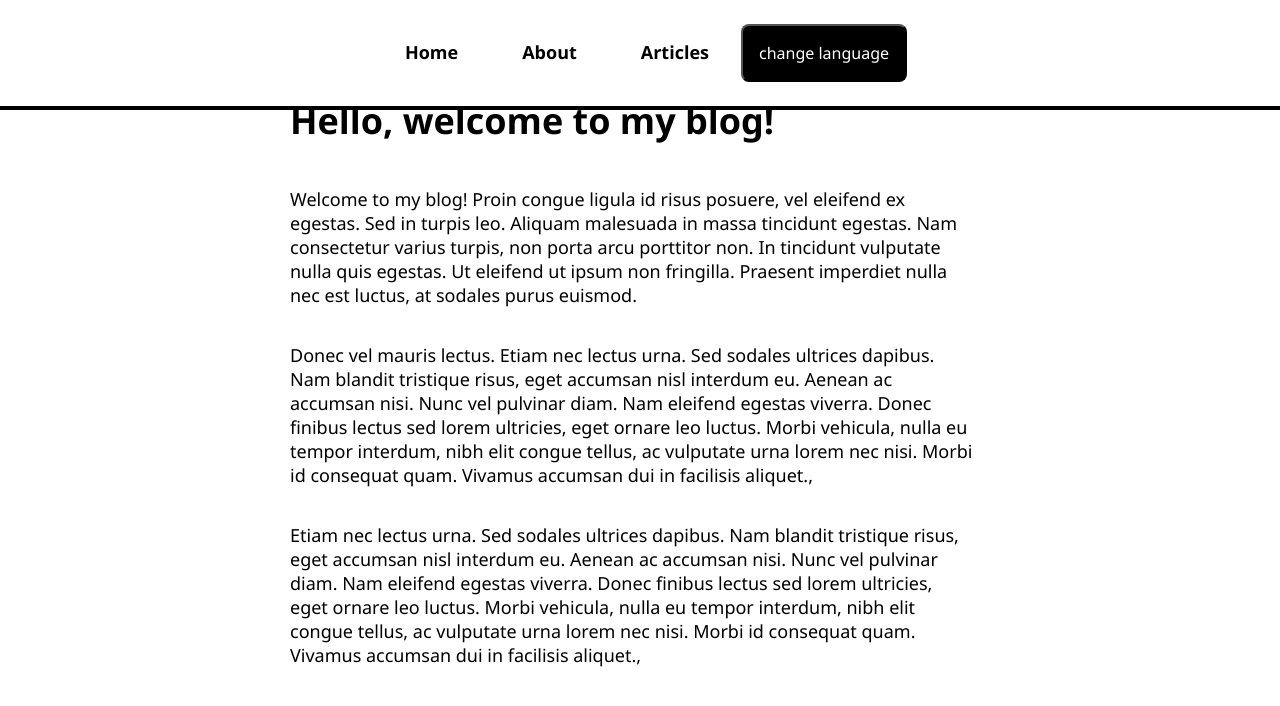
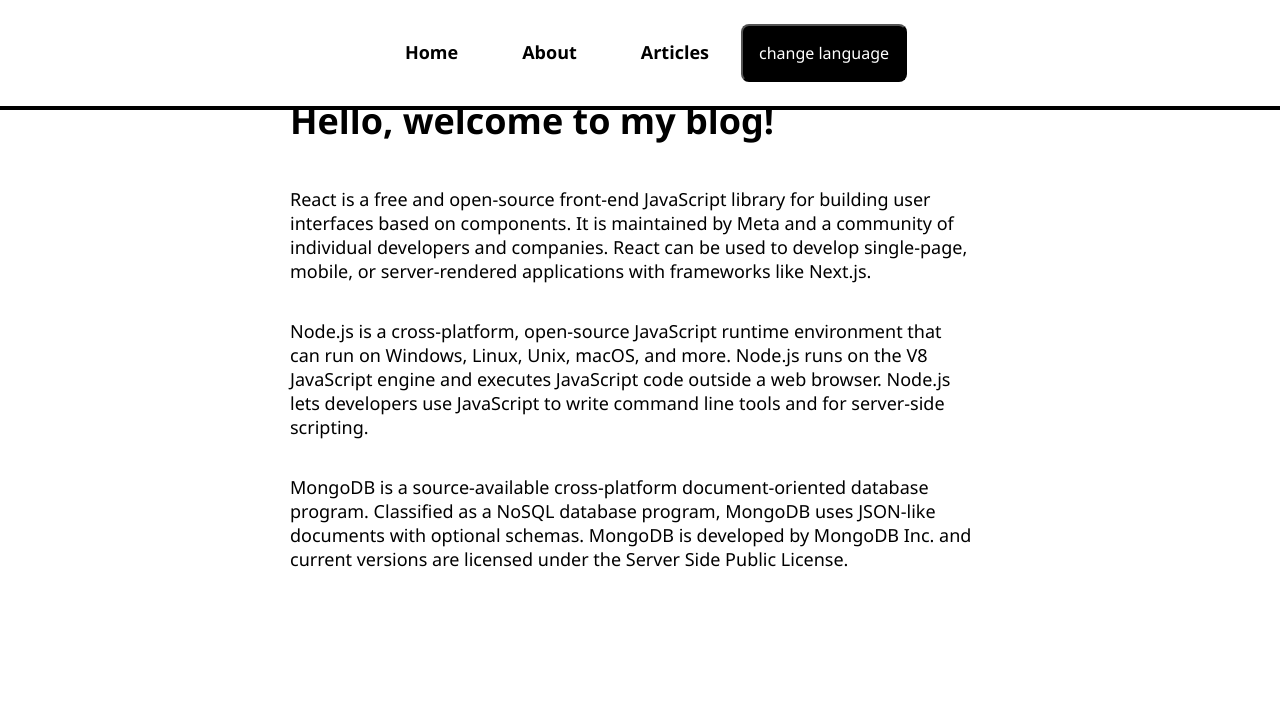
Before and after one commit to sayeda-chattopadhyay/fullstack-app, a React (Create React App) app: page / in a window 1280 px wide. Shown: the top 706 px of the page. Built offline with nearby package versions, Linux system fonts and the light colour scheme.

Commit message:
update homepage

```diff
--- a/src/pages/HomePage.js
+++ b/src/pages/HomePage.js
@@ -10,32 +10,22 @@
           : "Hei, velkommen til bloggen min!"}
       </h1>
       <p>
-        Welcome to my blog! Proin congue ligula id risus posuere, vel eleifend
-        ex egestas. Sed in turpis leo. Aliquam malesuada in massa tincidunt
-        egestas. Nam consectetur varius turpis, non porta arcu porttitor non. In
-        tincidunt vulputate nulla quis egestas. Ut eleifend ut ipsum non
-        fringilla. Praesent imperdiet nulla nec est luctus, at sodales purus
-        euismod.
+        {language === "en"
+          ? "React is a free and open-source front-end JavaScript library for building user interfaces based on components. It is maintained by Meta and a community of individual developers and companies. React can be used to develop single-page, mobile, or server-rendered applications with frameworks like Next.js."
+          : "React er et gratis og åpen kildekode-frontend JavaScript-bibliotek for bygge brukergrensesnitt basert på komponenter. Det vedlikeholdes av Meta og et fellesskap av individuelle utviklere og selskaper. Reager kan være brukes til å utvikle enkeltside-, mobil- eller server-renderte applikasjoner med rammeverk som Next.js."}
       </p>
       <p>
-        Donec vel mauris lectus. Etiam nec lectus urna. Sed sodales ultrices
-        dapibus. Nam blandit tristique risus, eget accumsan nisl interdum eu.
-        Aenean ac accumsan nisi. Nunc vel pulvinar diam. Nam eleifend egestas
-        viverra. Donec finibus lectus sed lorem ultricies, eget ornare leo
-        luctus. Morbi vehicula, nulla eu tempor interdum, nibh elit congue
-        tellus, ac vulputate urna lorem nec nisi. Morbi id consequat quam.
-        Vivamus accumsan dui in facilisis aliquet.,
+        {language === "en"
+          ? "Node.js is a cross-platform, open-source JavaScript runtime environment that can run on Windows, Linux, Unix, macOS, and more. Node.js runs on the V8 JavaScript engine and executes JavaScript code outside a web browser. Node.js lets developers use JavaScript to write command line tools and for server-side scripting."
+          : "Node.js er en plattformuavhengig, åpen kildekode JavaScript runtime-miljø som kan kjøre på Windows, Linux, Unix, macOS og mer. Node.js kjører på V8 JavaScript-motoren og utfører JavaScript-kode utenfor en nettleser. Node.js lar utviklere bruke JavaScript til å skrive kommandolinjeverktøy og for server-side scripting."}
       </p>
       <p>
-        Etiam nec lectus urna. Sed sodales ultrices dapibus. Nam blandit
-        tristique risus, eget accumsan nisl interdum eu. Aenean ac accumsan
-        nisi. Nunc vel pulvinar diam. Nam eleifend egestas viverra. Donec
-        finibus lectus sed lorem ultricies, eget ornare leo luctus. Morbi
-        vehicula, nulla eu tempor interdum, nibh elit congue tellus, ac
-        vulputate urna lorem nec nisi. Morbi id consequat quam. Vivamus accumsan
-        dui in facilisis aliquet.,
+        {language === "en"
+          ? "MongoDB is a source-available cross-platform document-oriented database program. Classified as a NoSQL database program, MongoDB uses JSON-like documents with optional schemas. MongoDB is developed by MongoDB Inc. and current versions are licensed under the Server Side Public License."
+          : "MongoDB er et kildekode-tilgjengelig tverrplattform dokument-orientert databaseprogram. Klassifisert som et NoSQL databaseprogram, bruker MongoDB JSON-lignende dokumenter med valgfrie skjemaer. MongoDB er utviklet av MongoDB Inc. og nåværende versjoner er lisensiert under Server Side Public License."}
       </p>
     </>
   );
 };
+
 export default HomePage;
```
